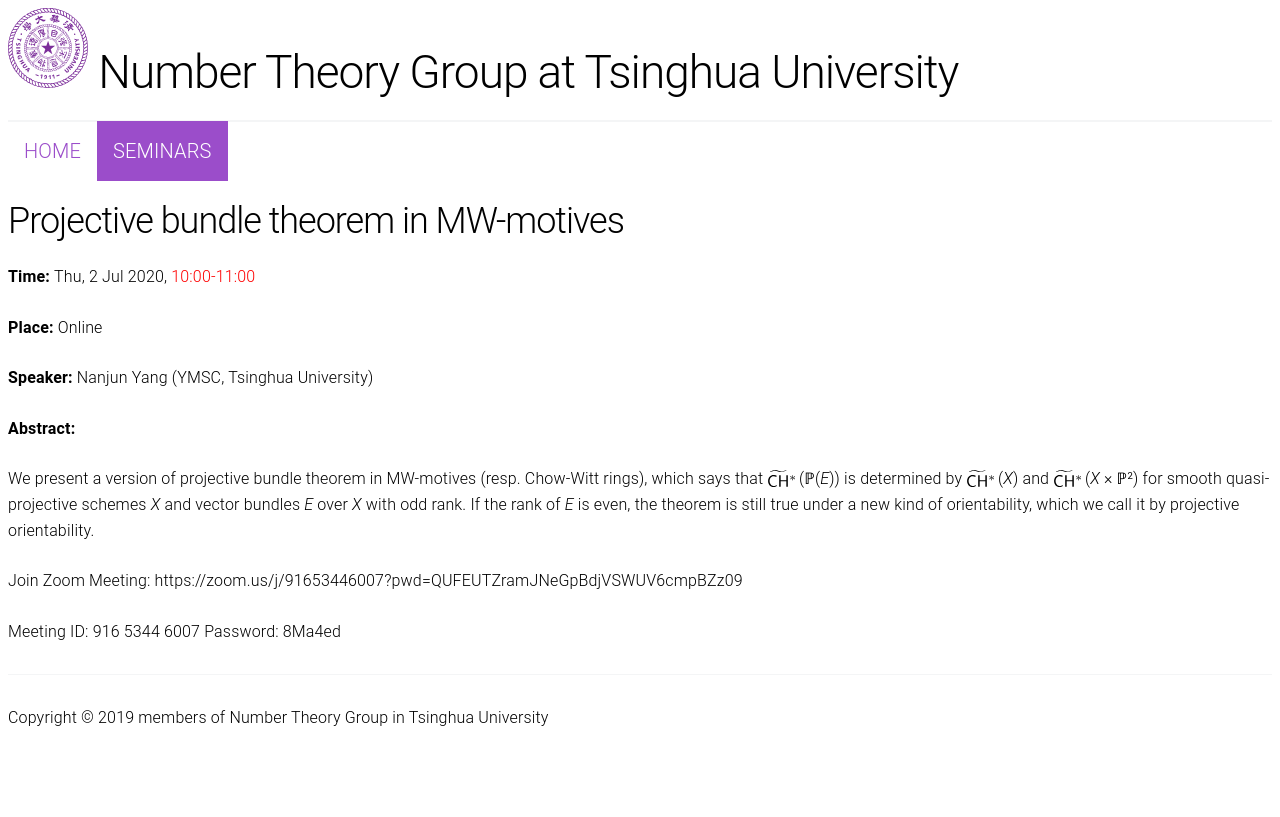
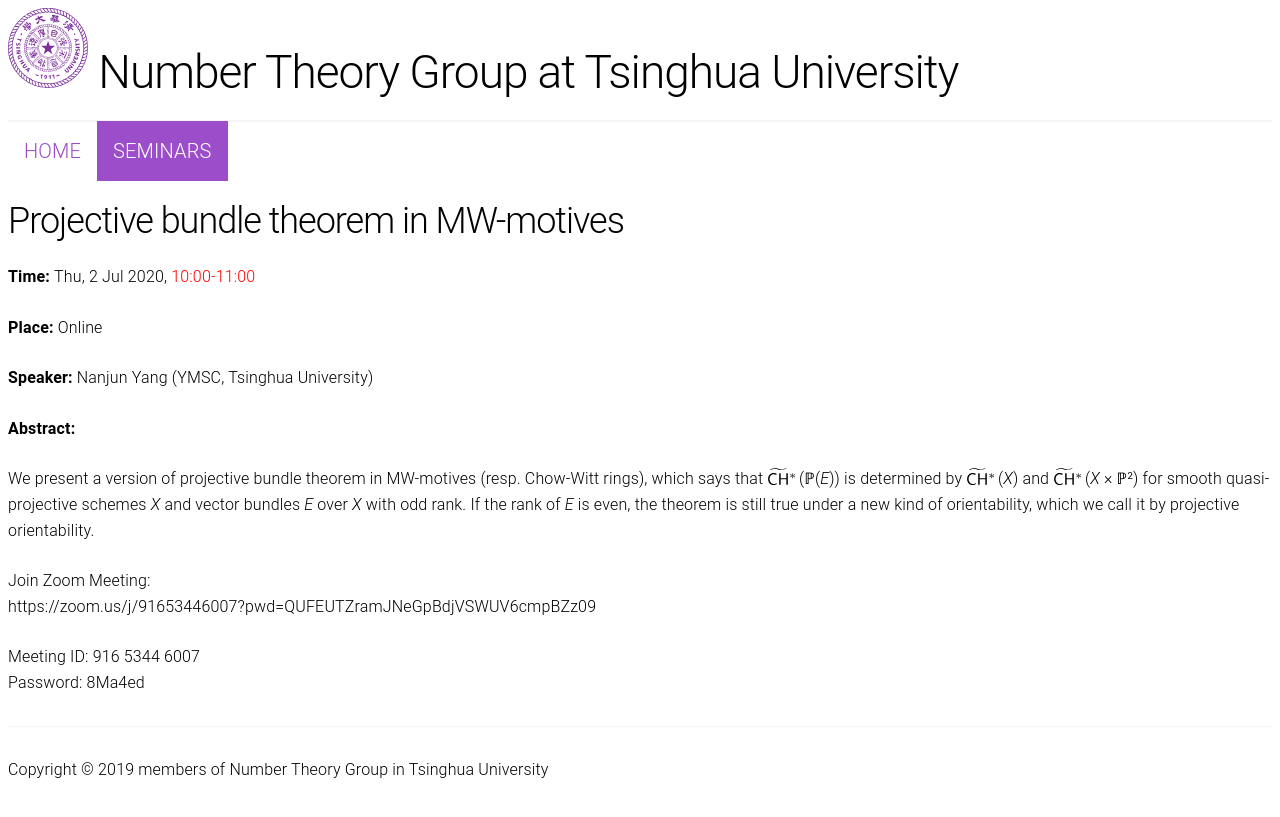
Before and after one commit to tsinghua-number-theory/tsinghua-number-theory.github.io, a Jekyll site: the page built from _posts/2020-07-02-nanjun-yang.md, in a window 1280 px wide. Shown: the top 817 px of the page. Built offline with Jekyll 4.4.1, drawn with Linux system fonts in a browser that asks for light colours.

Commit message:
minor fix

```diff
--- a/_posts/2020-07-02-nanjun-yang.md
+++ b/_posts/2020-07-02-nanjun-yang.md
@@ -10,20 +10,20 @@
 
 We present a version of projective bundle theorem in MW-motives (resp.
 Chow-Witt rings), which says that
-<img src='/media/widetildeCHstar.svg' style='vertical-align: -2.2pt'>
+<img src='/media/widetildeCHstar.svg' style='vertical-align: -0.4pt'>
 (ℙ(*E*)) is
 determined by
-<img src='/media/widetildeCHstar.svg' style='vertical-align: -2.2pt'>
+<img src='/media/widetildeCHstar.svg' style='vertical-align: -0.4pt'>
 (*X*)
 and
-<img src='/media/widetildeCHstar.svg' style='vertical-align: -2.2pt'>
+<img src='/media/widetildeCHstar.svg' style='vertical-align: -0.4pt'>
 (*X* × ℙ²)
 for smooth quasi-projective schemes *X* and vector bundles *E* over *X* with
 odd rank. If the rank of *E* is even, the theorem is still true under a new
 kind of orientability, which we call it by projective orientability.
 
-Join Zoom Meeting:
+Join Zoom Meeting:<br>
 https://zoom.us/j/91653446007?pwd=QUFEUTZramJNeGpBdjVSWUV6cmpBZz09
 
-Meeting ID: 916 5344 6007
+Meeting ID: 916 5344 6007<br>
 Password: 8Ma4ed
```
